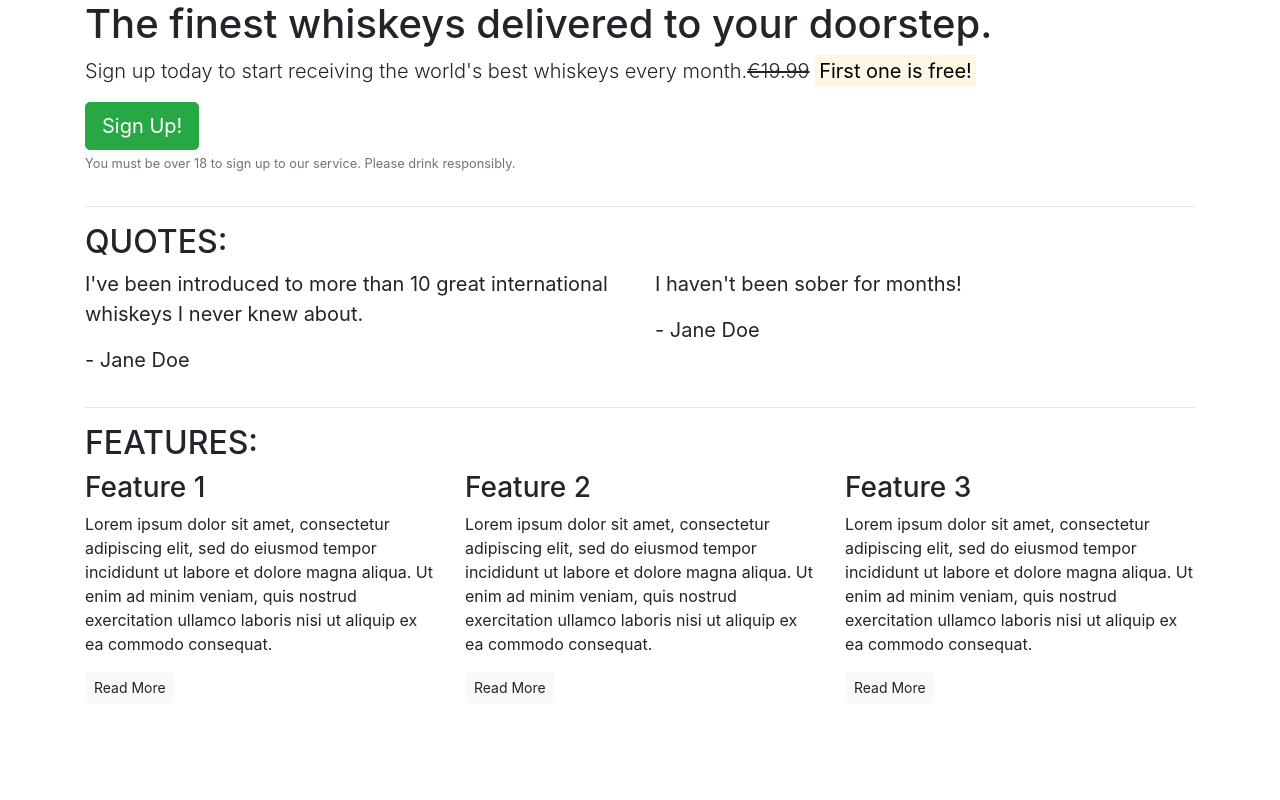
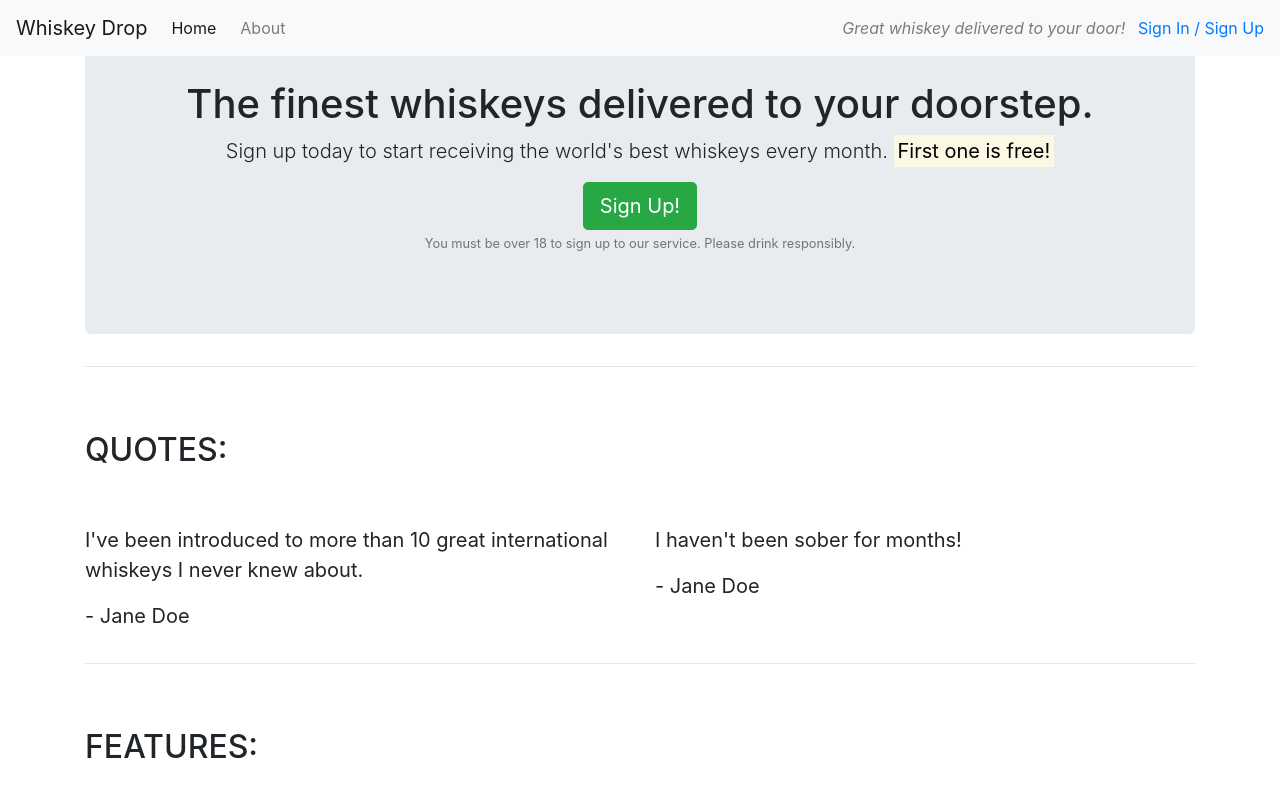
Before and after one commit to JayKearney/Bootstrap-test, a plain HTML site: page index.html in a window 1280 px wide. Shown: the top 800 px of the page. Drawn offline with nearby package versions, Linux system fonts and the light colour scheme.

Commit message:
add components

```diff
--- a/index.html
+++ b/index.html
@@ -10,13 +10,27 @@
 </head>
 
 <body>
-    <article class="container">
+    <nav class="navbar navbar-light bg-light navbar-expand-sm fixed-top">
+        <a href="/" class="navbar-brand">Whiskey Drop</a>
+        <ul class="navbar-nav mr-auto">
+            <li class="active nav-item mr-2"><a class="nav-link" href="/">Home</a></li>
+            <li class="nav-item mr-2"><a class="nav-link" href="/about">About</a></li>
+            <li class="nav-item mr-2 d-block d-sm-none"><a class="nav-link" href="/login">Sign In / Sign Up</a></li>
+        </ul>
+        <div class="d-none d-md-block">
+            <p class="navbar-text my-auto mr-2"><i>Great whiskey delivered to your door!</i></p>
+            <a href="/login">Sign In / Sign Up</a>
+        </div>
+    </nav>
+    <article class="container mt-3">
         <!-- Callout -->
-        <section class="callout">
+        <section class="callout jumbotron text-center">
         <div class="row">
             <div class="col-12">
             <h1>The finest whiskeys delivered to your doorstep.</h1>
-            <p class="lead">Sign up today to start receiving the world's best whiskeys every month.<s>€19.99</s> <strong><mark>First one is free!</mark></strong></p>
+            <p class="lead">Sign up today to start receiving the world's best whiskeys every month.<s class="d-none -d-sm-inline">€19.99</s>
+                <span class="d-inline d-sm-none"></span>
+                <strong><mark>First one is free!</mark></strong></p>
             <button class="btn btn-success btn-lg">Sign Up!</button>
             <p class="text-muted"><small>You must be over 18 to sign up to our service. Please drink responsibly.</small></p>
            </section>
@@ -28,7 +42,7 @@
         <!-- Quotes -->
         <section class="quotes">
         <div class="row">
-            <div class="col-12">
+            <div class="col-12 my-5">
               <h2 class="text-uppercase">Quotes:</h2>
             </div>
         </div>
@@ -53,7 +67,7 @@
         <!-- Features -->
         <section class="features">
             <div class="row">
-                <div class="col-12">
+                <div class="col-12 my-5">
                     <h2 class="text-uppercase">Features:</h2>
                 </div>
             </div>
```
